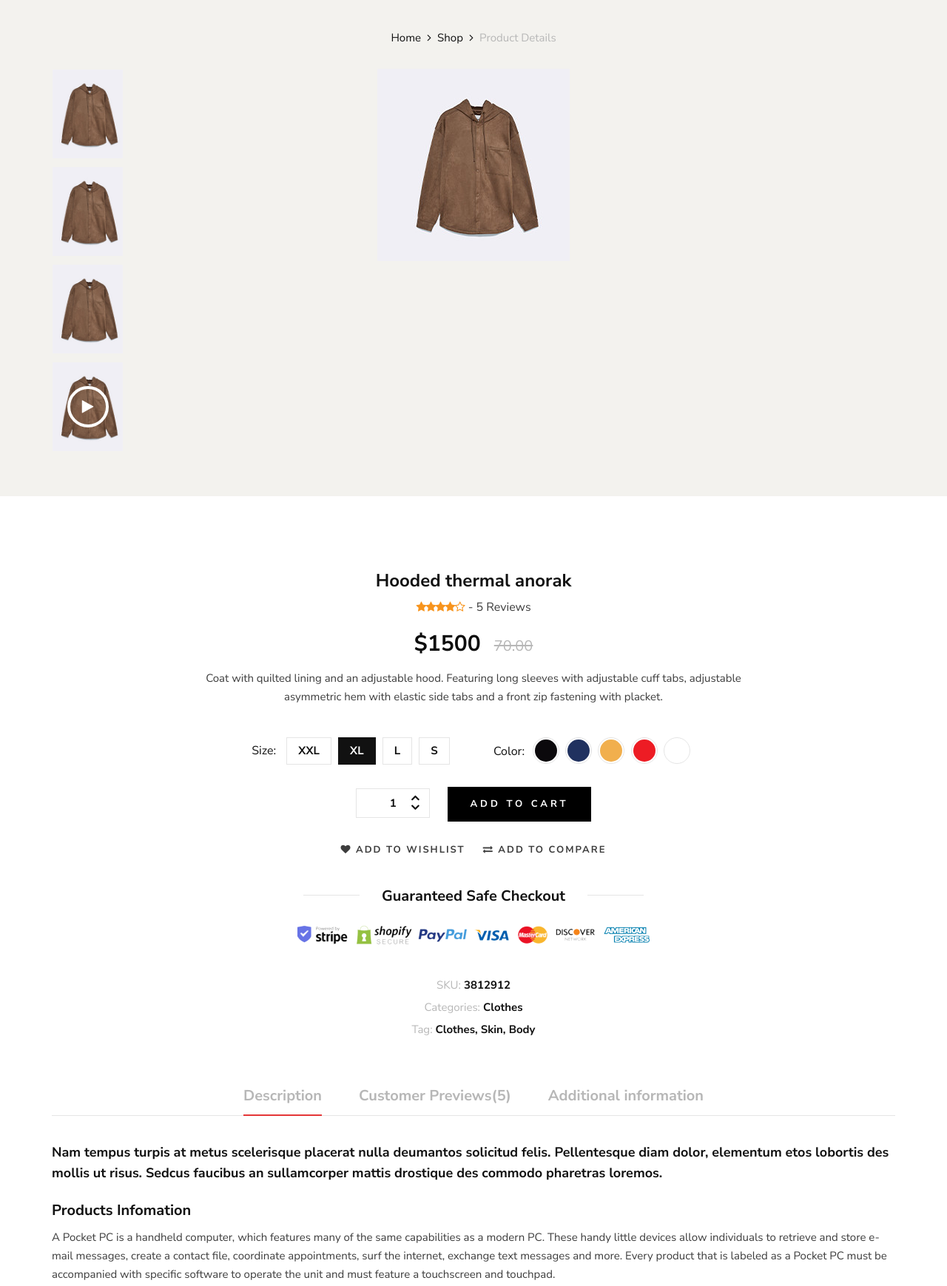
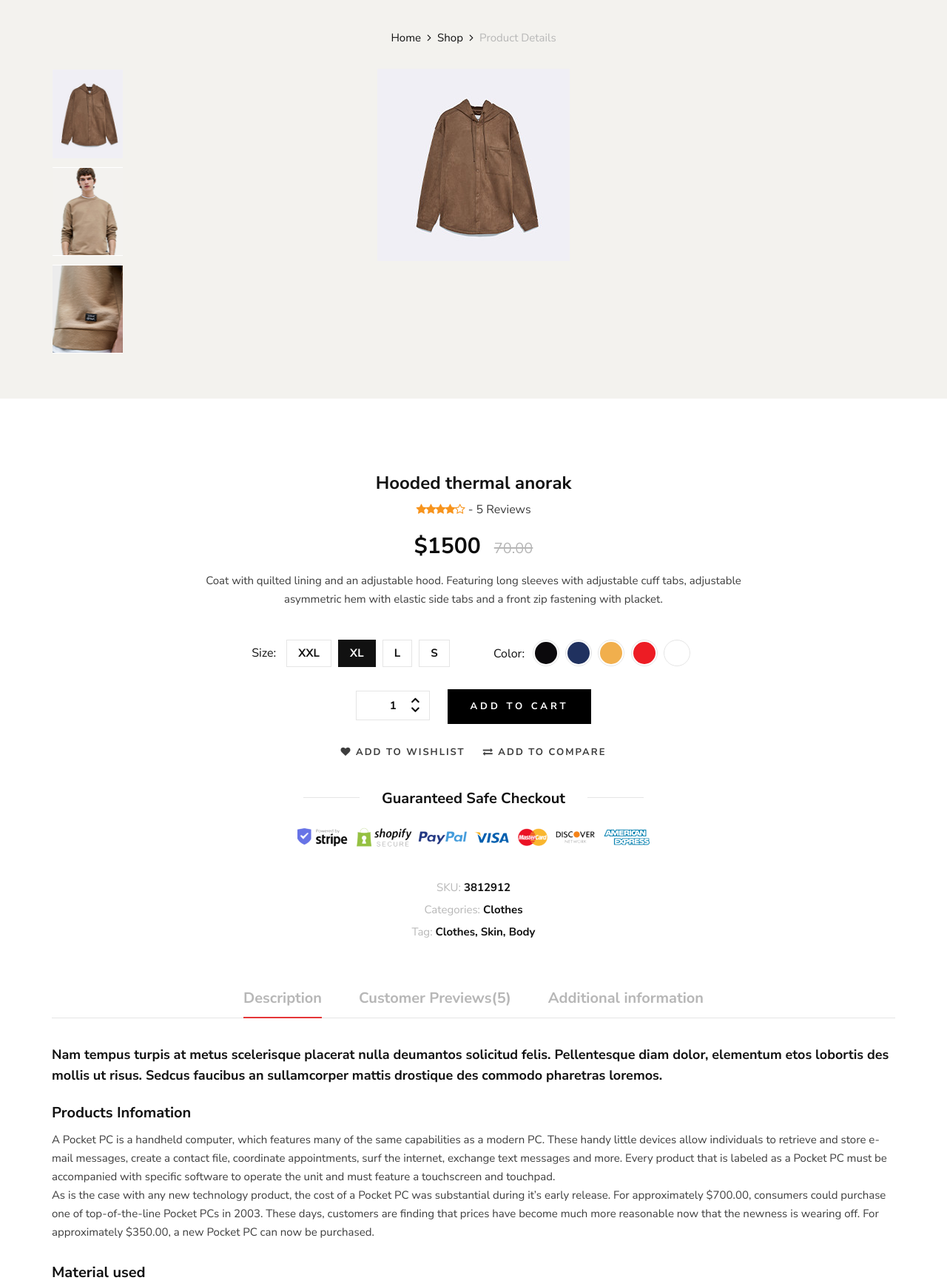
Before and after one commit to Mmy2000/E_Commerce3, a Django app: a page that uses store/templates/product/product_detail.html in a window 1280 px wide. Shown: the part 132-1871 px from the top of the page at 74% size. Run offline with Django 4.2, Linux system fonts and the light colour scheme; data comes from the database, SQL or seed files in the repository; both versions use the stored data as it was after the commit; some libraries are stand-ins or nearby versions.

Commit message:
create product detail page

```diff
--- a/store/admin.py
+++ b/store/admin.py
@@ -1,5 +1,5 @@
 from django.contrib import admin
-from .models import Product
+from .models import Product , ProductImages
 
 # Register your models here.
 
@@ -9,3 +9,4 @@ class ProductAdmin(admin.ModelAdmin):
 
 
 admin.site.register(Product,ProductAdmin)
+admin.site.register(ProductImages)
--- a/store/models.py
+++ b/store/models.py
@@ -21,3 +21,10 @@ class Product(models.Model):
 
     def __str__(self):
         return self.name
+
+class ProductImages(models.Model):
+    product = models.ForeignKey(Product,related_name='product_image',on_delete=models.CASCADE)
+    image = models.ImageField(upload_to='productimages/')
+
+    def __str__(self):
+        return str(self.product)
--- a/store/templates/product/product_detail.html
+++ b/store/templates/product/product_detail.html
@@ -22,50 +22,30 @@
                                     </div>
                                 </a>
                             </li>
+                            {% for image in single_product.product_image.all %}
                             <li class="nav-item">
-                                <a class="nav-link" data-toggle="tab" href="#tabs-2" role="tab">
-                                    <div class="product__thumb__pic set-bg" data-setbg="{{single_product.image.url}}">
+                                <a class="nav-link active" target="mainImage" data-toggle="tab" href="{{image.image.url}}" role="tab">
+                                    <div class="product__thumb__pic set-bg" data-setbg="{{image.image.url}}">
                                     </div>
                                 </a>
                             </li>
-                            <li class="nav-item">
-                                <a class="nav-link" data-toggle="tab" href="#tabs-3" role="tab">
-                                    <div class="product__thumb__pic set-bg" data-setbg="{{single_product.image.url}}">
-                                    </div>
-                                </a>
-                            </li>
-                            <li class="nav-item">
-                                <a class="nav-link" data-toggle="tab" href="#tabs-4" role="tab">
-                                    <div class="product__thumb__pic set-bg" data-setbg="{{single_product.image.url}}">
-                                        <i class="fa fa-play"></i>
-                                    </div>
-                                </a>
-                            </li>
+                            {% endfor %}
                         </ul>
                     </div>
                     <div class="col-lg-6 col-md-9">
                         <div class="tab-content">
-                            <div class="tab-pane active" id="tabs-1" role="tabpanel">
+                            <div class="tab-pane active" target="mainImage"  role="tabpanel">
                                 <div class="product__details__pic__item">
                                     <img src="{{single_product.image.url}}" alt="">
                                 </div>
                             </div>
-                            <div class="tab-pane" id="tabs-2" role="tabpanel">
+                            {% for image in single_product.product_image.all %}
+                            <div class="tab-pane" target="mainImage"  role="tabpanel">
                                 <div class="product__details__pic__item">
-                                    <img src="{{single_product.image.url}}" alt="">
+                                    <img src="{{image.image.url}}" alt="">
                                 </div>
                             </div>
-                            <div class="tab-pane" id="tabs-3" role="tabpanel">
-                                <div class="product__details__pic__item">
-                                    <img src="{{single_product.image.url}}" alt="">
-                                </div>
-                            </div>
-                            <div class="tab-pane" id="tabs-4" role="tabpanel">
-                                <div class="product__details__pic__item">
-                                    <img src="{{single_product.image.url}}" alt="">
-                                    <a href="https://www.youtube.com/watch?v=8PJ3_p7VqHw&list=RD8PJ3_p7VqHw&start_radio=1" class="video-popup"><i class="fa fa-play"></i></a>
-                                </div>
-                            </div>
+                            {% endfor %}
                         </div>
                     </div>
                 </div>
```
Also changed, not shown: db.sqlite3, media/productimages/thumb-1.png (added), media/productimages/thumb-4.png (added), store/migrations/0002_alter_product_category_productimages.py (added).
